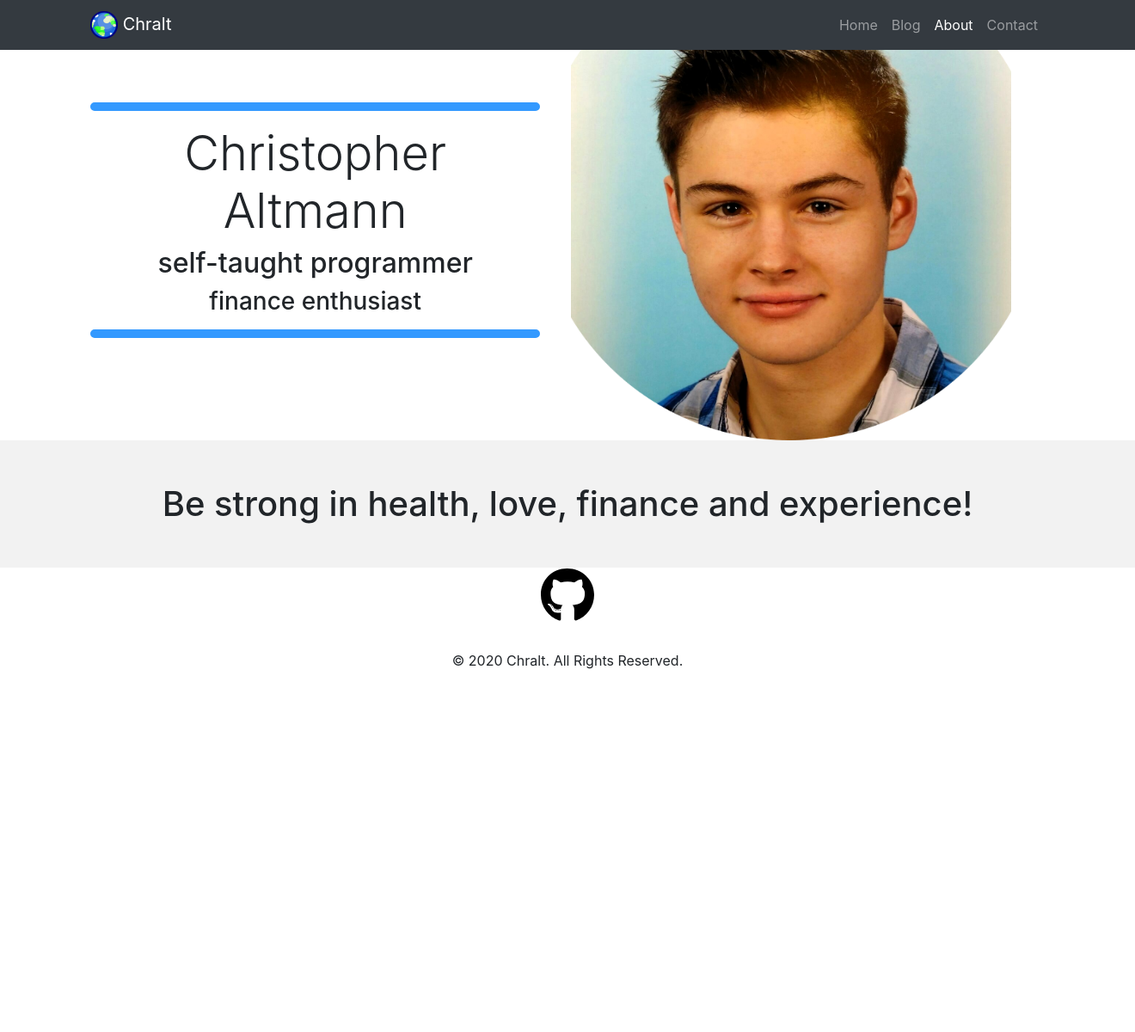
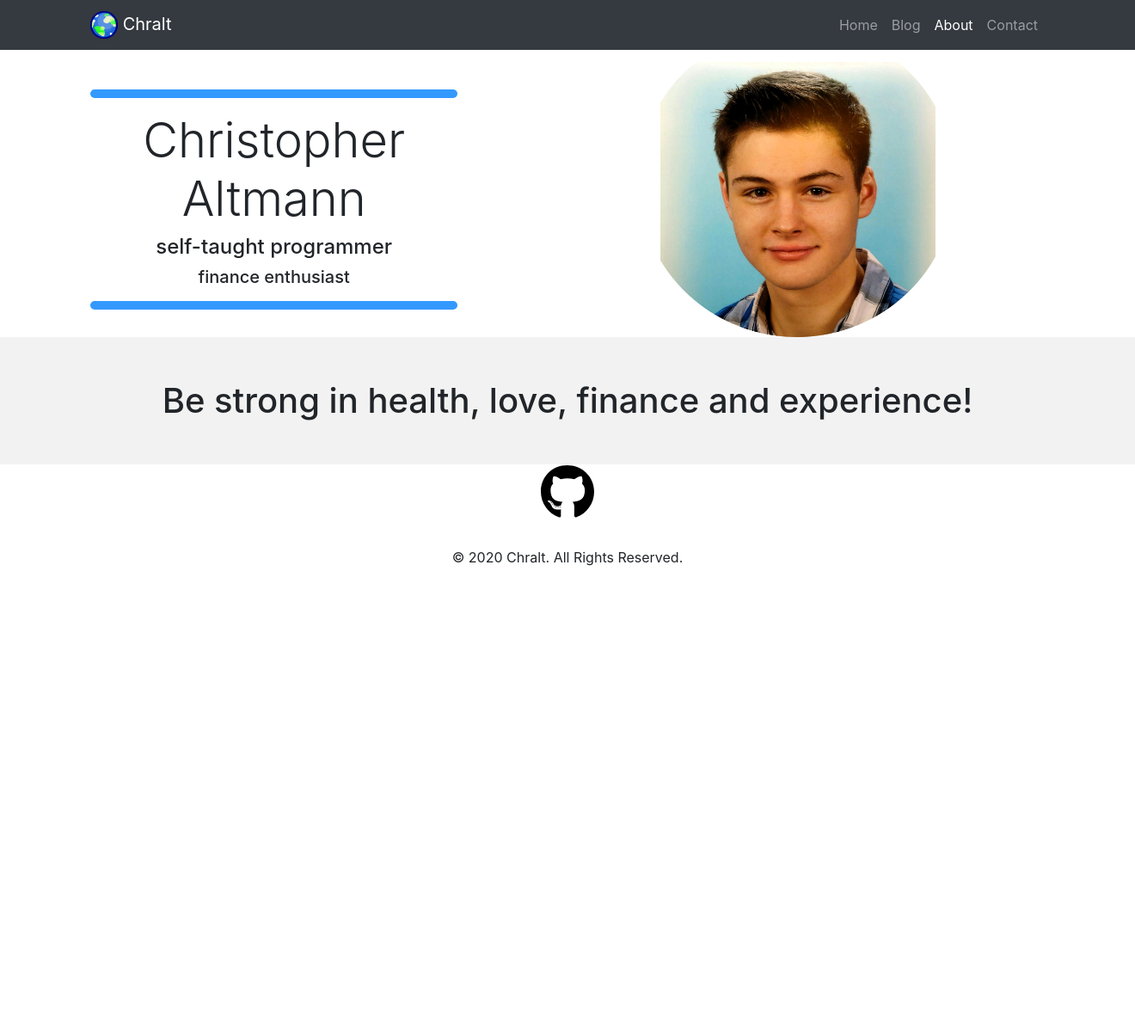
Before and after one commit to Chralt98/DecentralizedCodeVerification, a Flask app: page /home in a window 1320 px wide. Shown: the whole page at 86% size. Before the commit the page ends 778 px from the top, so only its background shows below. Run offline with Flask 2, Linux system fonts and the light colour scheme; some libraries are stand-ins or nearby versions.

Commit message:
layout website editing

```diff
--- a/website/static/css/main.css
+++ b/website/static/css/main.css
@@ -1,3 +1,9 @@
+/* Show it is fixed to the top */
+body {
+  min-height: 75rem;
+  padding-top: 4.5rem;
+}
+
 .background-color {
     background-color: #f2f2f2 !important;
 }
@@ -15,3 +21,9 @@ h2.quote {
     font-size: 40px;
     margin: 50px 0 50px;
 }
+
+@media (min-width: 576px) {
+    .profile-picture img {
+        max-width: 75% !important;
+    }
+}
--- a/website/templates/index.html
+++ b/website/templates/index.html
@@ -54,14 +54,14 @@
             <div class="col-sm-6 d-flex align-items-center justify-content-center">
                 <div class="text-center">
                     <hr class="hr-accent">
-                    <h1 class="display-4">Christopher Altmann</h1>
-                    <h2>self-taught programmer</h2>
-                    <h3>finance enthusiast</h3>
+                    <h3 class="display-4">Christopher Altmann</h3>
+                    <h4>self-taught programmer</h4>
+                    <h5>finance enthusiast</h5>
                     <hr class="hr-accent">
                 </div>
             </div>
-            <div class="col-sm-6 d-flex justify-content-center align-items-center">
-                <img src="../static/images/profile_image.png" width="512" height="512" class="img-responsive"
+            <div class="profile-picture col-sm-10 d-flex justify-content-center align-content-center">
+                <img src="../static/images/profile_image.png" width="320" height="320" class="img-responsive"
                      alt="Picture of Me">
             </div>
         </div>
```
